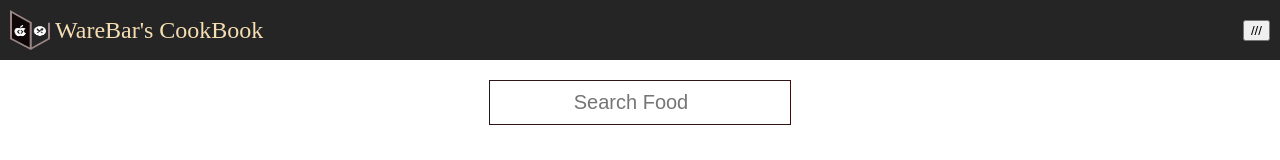
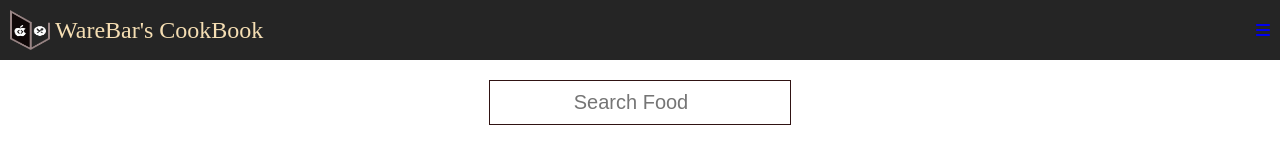
Before and after one commit to WareBar/FoodApp-React, a React (Create React App) app: page / in a window 1280 px wide. Shown: the top 160 px of the page. Built offline with nearby package versions, Linux system fonts and the light colour scheme; no server answers; a web font is replaced by a local one.

Commit message:
updates menu icon

```diff
--- a/src/components/Navigation.jsx
+++ b/src/components/Navigation.jsx
@@ -1,4 +1,6 @@
 import styles from '../styles/Navigation.module.css'
+import { FontAwesomeIcon } from '@fortawesome/react-fontawesome';
+import { faBars } from '@fortawesome/free-solid-svg-icons';
 
 const Navigation = () =>{
     return (
@@ -8,7 +10,10 @@
                 <h1 className={styles.title}>WareBar's CookBook</h1>
             </div>
 
-            <input type="button" value="///" />
+            {/* <input type="button" value="///" /> */}
+            <a href="hag.com" >
+                <FontAwesomeIcon className={styles.menuBtn} icon={faBars}/>
+            </a>
 
         </nav>
     )
```
